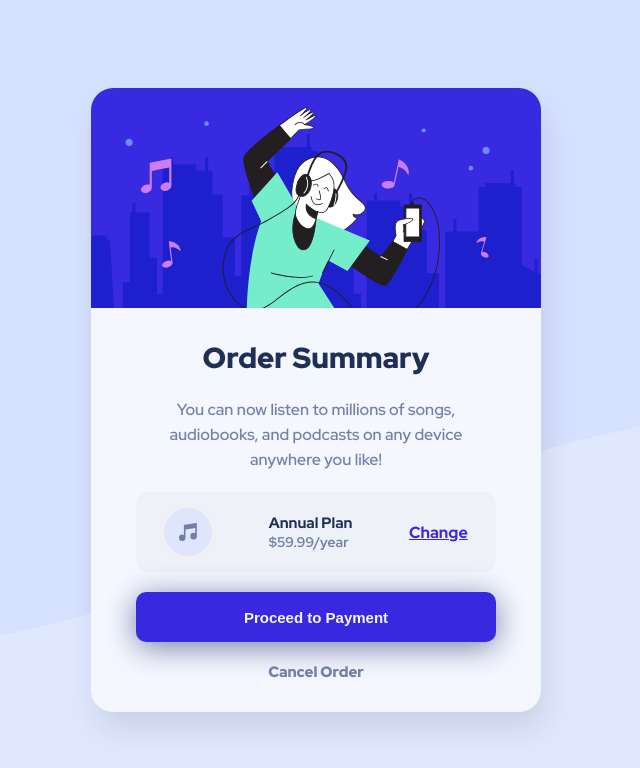
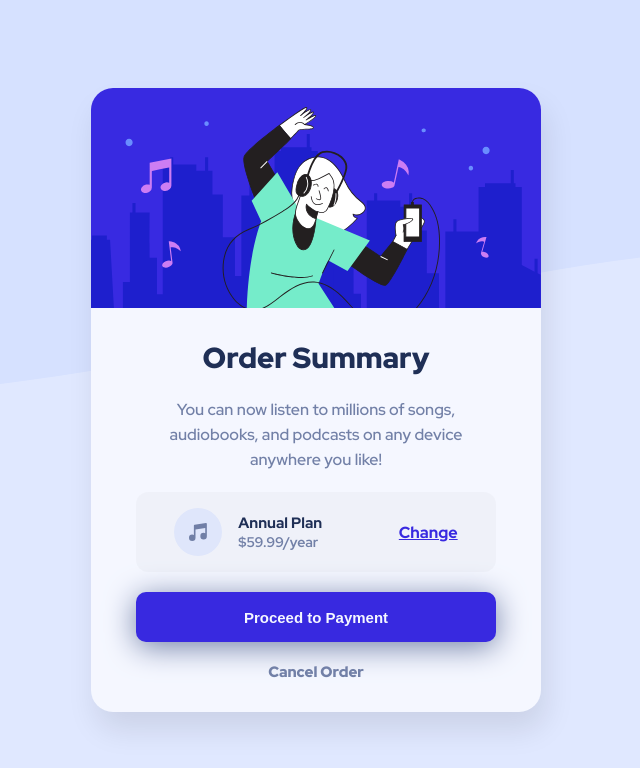
Before and after one commit to criskwy/Order-summary-card, a plain HTML site: page index.html in a window 1280 px wide. Shown: the whole page, without its empty margins (324-964 px from the left). Drawn offline with Linux system fonts and the light colour scheme.

Commit message:
fixing some issues

```diff
--- a/index.html
+++ b/index.html
@@ -27,11 +27,14 @@
       </p>
 
       <div class="annual-plan-ctn">
-        <img src="./images/icon-music.svg" alt="icon music" />
-        <div class="plan-ctn">
-          <p class="annual-plan">Annual Plan</p>
-          <p class="value-plan">$59.99/year</p>
+        <div class="annual-plan-ctn-img-plan">
+          <img src="./images/icon-music.svg" alt="icon music" />
+          <div class="plan-ctn">
+            <p class="annual-plan">Annual Plan</p>
+            <p class="value-plan">$59.99/year</p>
+          </div>
         </div>
+
         <p>Change</p>
       </div>
 
--- a/style.css
+++ b/style.css
@@ -24,7 +24,7 @@ body {
     background-color: var(--Pale-blue);
     background-image: url("./images/pattern-background-mobile.svg");
     background-repeat: no-repeat;
-    background-size: contain;
+    background-size: 100% 50%;
     background-attachment: fixed;
     font-size: 15px;
     width: 100%;
@@ -76,7 +76,11 @@ body {
     padding: 16px 0;
     margin-bottom: 20px;
 }
-
+.annual-plan-ctn-img-plan{
+    display: flex;
+    align-items: center;
+    gap: 16px;
+}
 .plan-ctn {
     display: flex;
     flex-direction: column;
@@ -97,6 +101,7 @@ body {
     font-size: 1rem;
     text-decoration: underline;
     font-weight: 800;
+
 }
 .annual-plan-ctn > p:hover {
     cursor: pointer;
```
